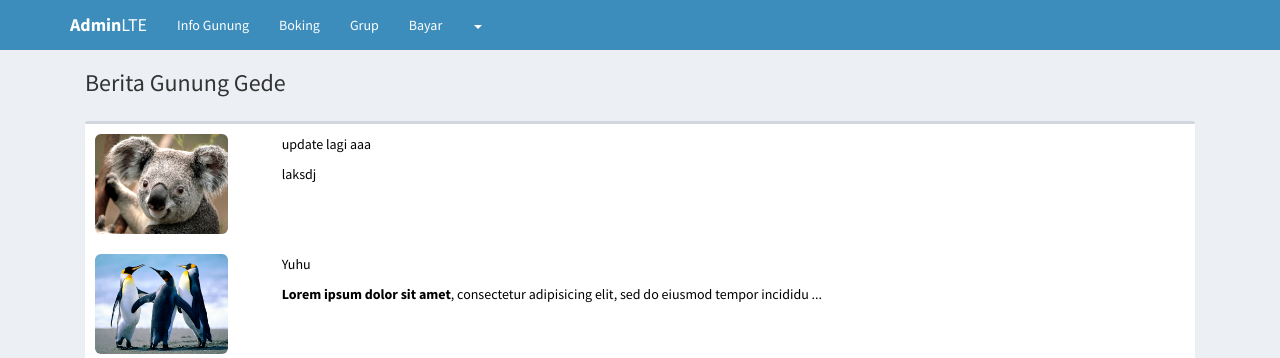
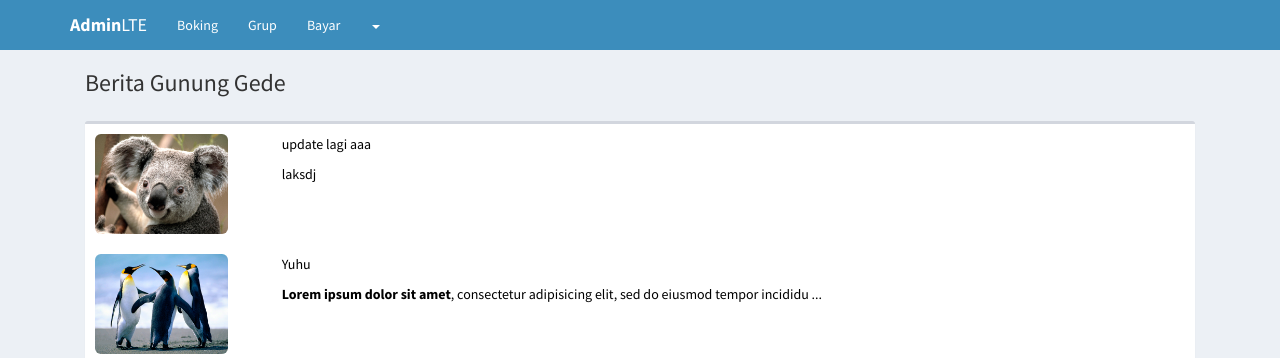
Before and after one commit to djuned92/zikri, a CodeIgniter app: page /zikri/calon_pendaki/home in a window 1280 px wide. Shown: the top 358 px of the page. Run offline with CodeIgniter, Linux system fonts and the light colour scheme; data comes from the database, SQL or seed files in the repository; some libraries are stand-ins or nearby versions; grey boxes are pictures that could not be loaded.

Commit message:
refix pendaki navbar-top template

```diff
--- a/application/views/template/pendaki/navbar-top.php
+++ b/application/views/template/pendaki/navbar-top.php
@@ -11,8 +11,7 @@
       <!-- Collect the nav links, forms, and other content for toggling -->
       <div class="collapse navbar-collapse pull-left" id="navbar-collapse">
         <ul class="nav navbar-nav">
-          <li><a href="<?=base_url()?>calon_pendaki/info_gunung">Info Gunung</a></li>
-          <li><a href="<?=base_url()?>calon_pendaki/boking">Boking</a></li>
+          <li><a href="<?=base_url()?>calon_pendaki/info_gunung">Boking</a></li>
           <li><a href="<?=base_url()?>calon_pendaki/grup">Grup</a></li>
           <li><a href="<?=base_url()?>calon_pendaki/bayar">Bayar</a></li>
           <li class="dropdown">
```
